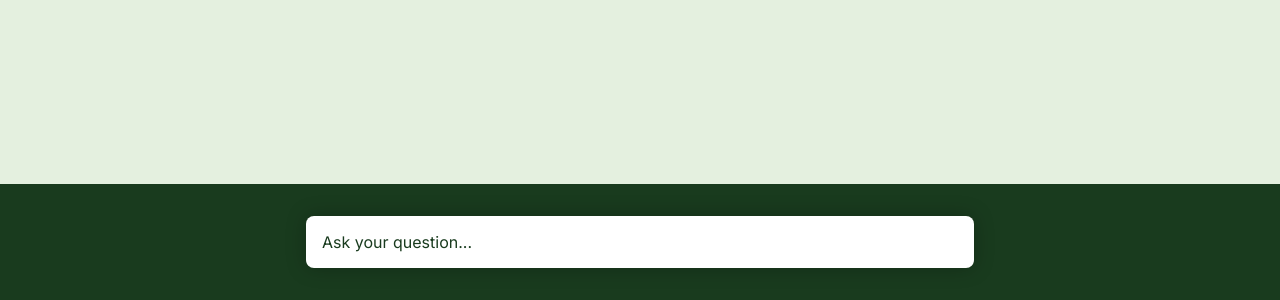
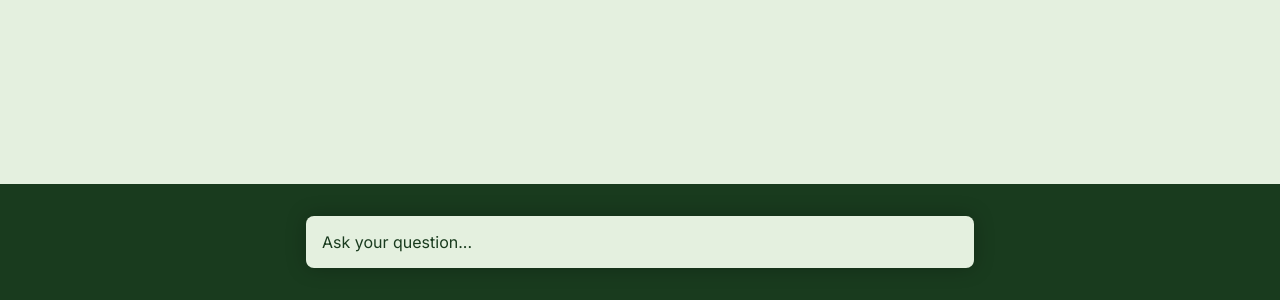
Before and after one commit to magixmirror/symbiotic-bot, a plain HTML site: page index.html in a window 1280 px wide. Shown: the part 500-800 px from the top of the page. Drawn offline with Linux system fonts and the light colour scheme.

Commit message:
Update mattGPT.css

```diff
--- a/mattGPT.css
+++ b/mattGPT.css
@@ -104,6 +104,7 @@ p.thinking {
     width: 100%;
     padding: 1rem;
     border-radius: .5rem;
+    background-color: var(--secondary);
     box-shadow: 0px 0px 20px rgba(0, 0, 0, 0.25);
     border: none;
     font-size: 1rem;
```
